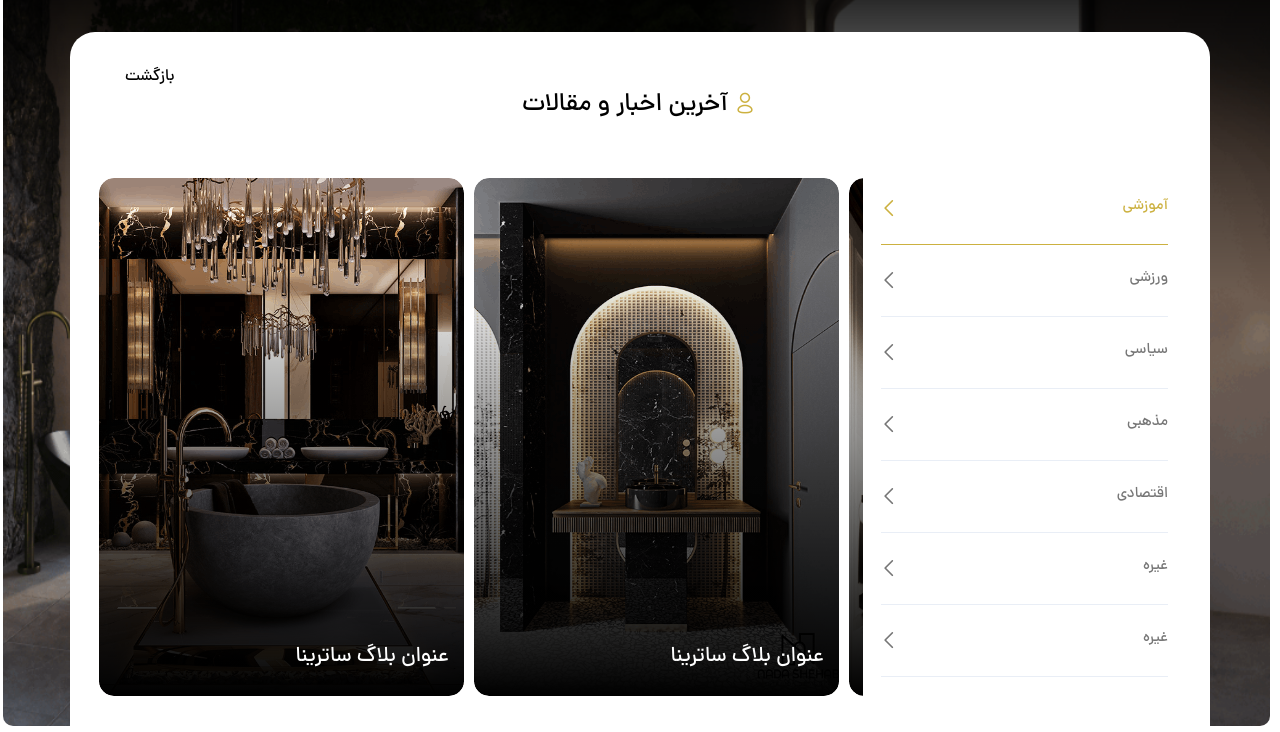
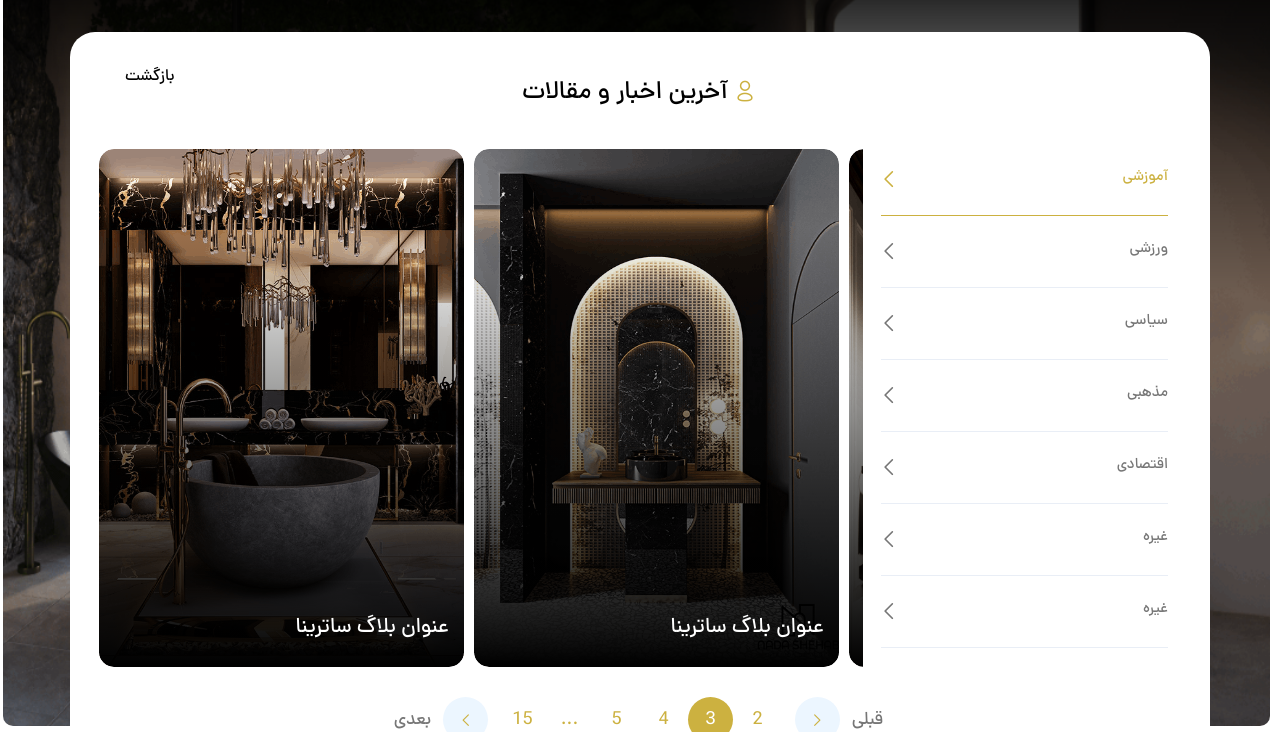
Before and after one commit to Reyhaneh-hm/Satrina, a website built with Vite: page showBlog.html in a window 1280 px wide. Shown: the part 68-800 px from the top of the page. Built offline with nearby package versions, Linux system fonts and the light colour scheme; files whose address does not match are found by name.

Commit message:
Add pagination to page showBlog

```diff
--- a/showBlog.html
+++ b/showBlog.html
@@ -397,6 +397,23 @@
 
                             </div>
 
+
+                            <ul class="pagination">
+                                <li>
+                                    <a href="#" class="link arrow prev">قبلی <i class="icon icon-Arrow-Right"></i></a>
+                                </li>
+                                <li><a href="#" class="link">2</a></li>
+                                <li class="active"><a href="#" class="link">3</a></li>
+                                <li><a href="#" class="link">4</a></li>
+                                <li><a href="#" class="link">5</a></li>
+                                <li><a href="#" class="link">...</a></li>
+                                <li><a href="#" class="link">15</a></li>
+                                <li>
+                                    <a href="#" class="link arrow next"><i class="icon icon-Arrow-Left"></i> بعدی</a>
+                                </li>
+                            </ul>
+
+
                             <div class="social">
                                 <a href="#" class="item-social">
                                     <i class="icon-social icon-Telegram"></i>
--- a/src/scss/components/pages/showBlog/showBlog.scss
+++ b/src/scss/components/pages/showBlog/showBlog.scss
@@ -111,8 +111,10 @@ section.showBlog {
                 align-items: center;
                 justify-content: center;
                 font-size: 25px;
-                position: relative;
-                top: 57px;
+                position: absolute;
+                top: 45px;
+                left: 0;
+                right: 0;
 
                 .icon-blog {
                     color: #ccb140;
@@ -144,7 +146,6 @@ section.showBlog {
                 }
 
                 .filter {
-                    // background-color: #fbfbfb;
                     width: 330px;
                     border-radius: 15px;
                     position: relative;
@@ -346,7 +347,7 @@ section.showBlog {
                 align-items: center;
                 justify-content: center;
                 position: relative;
-                bottom: -190px;
+                bottom: -180px;
 
                 .item-social {
                     padding: 0 10px;
@@ -354,15 +355,116 @@ section.showBlog {
                 }
 
                 .icon-social {
-                    font-size: 32px;
+                    font-size: 28px;
                     color: #948f8d;
                     transition: all 0.3s;
 
                     &:hover {
-                        color: #ccb140;
+                        color: #fff;
                     }
                 }
             }
+
+
+            .pagination {
+                display: flex;
+                align-items: center;
+                justify-content: center;
+                position: relative;
+                z-index: 1;
+                bottom: -135px;
+
+                li {
+                    &:not(:last-child) {
+                        margin-left: 2px;
+                    }
+
+                    &.active {
+                        .link {
+                            &:not(.arrow) {
+                                background-color: #ccb140;
+                                color: #fff;
+                            }
+                        }
+                    }
+
+                    .link {
+                        border-radius: 50%;
+                        width: 45px;
+                        height: 45px;
+                        padding: 3px 0px;
+                        color: #ccb140;
+                        font-size: 18px;
+                        display: block;
+                        text-align: center;
+                        transition: all 0.3s;
+                        display: flex;
+                        align-items: center;
+                        justify-content: center;
+
+                        &:not(:last-child) {
+                            margin-left: 17px;
+                        }
+
+                        &:not(.arrow) {
+                            &:hover {
+                                background-color: #ccb140;
+                                color: #fff;
+                            }
+                        }
+
+                        &.arrow {
+                            width: 106px;
+                            border-radius: 40px;
+                            color: #767676;
+                            justify-content: end;
+                            justify-content: center;
+                            display: flex;
+                            align-items: center;
+
+                            &:hover {
+                                color: #000;
+
+                                .icon {
+                                    background-color: #ccb140;
+                                    color: #fff;
+                                }
+                            }
+
+                            &.prev {
+                                padding-left: 8px;
+
+                                .icon {
+                                    margin-right: 12px;
+                                }
+                            }
+
+                            &.next {
+                                padding-right: 8px;
+
+                                .icon {
+                                    margin-left: 12px;
+                                }
+                            }
+
+                            .icon {
+                                background-color: #ecf6ff;
+                                color: #ccb140;
+                                border-radius: 50%;
+                                font-size: 18px;
+                                display: inline-block;
+                                transition: all 0.3s;
+                                width: 45px;
+                                height: 45px;
+                                display: flex;
+                                align-items: center;
+                                justify-content: center;
+                            }
+                        }
+                    }
+                }
+            }
+
         }
     }
 }
```
